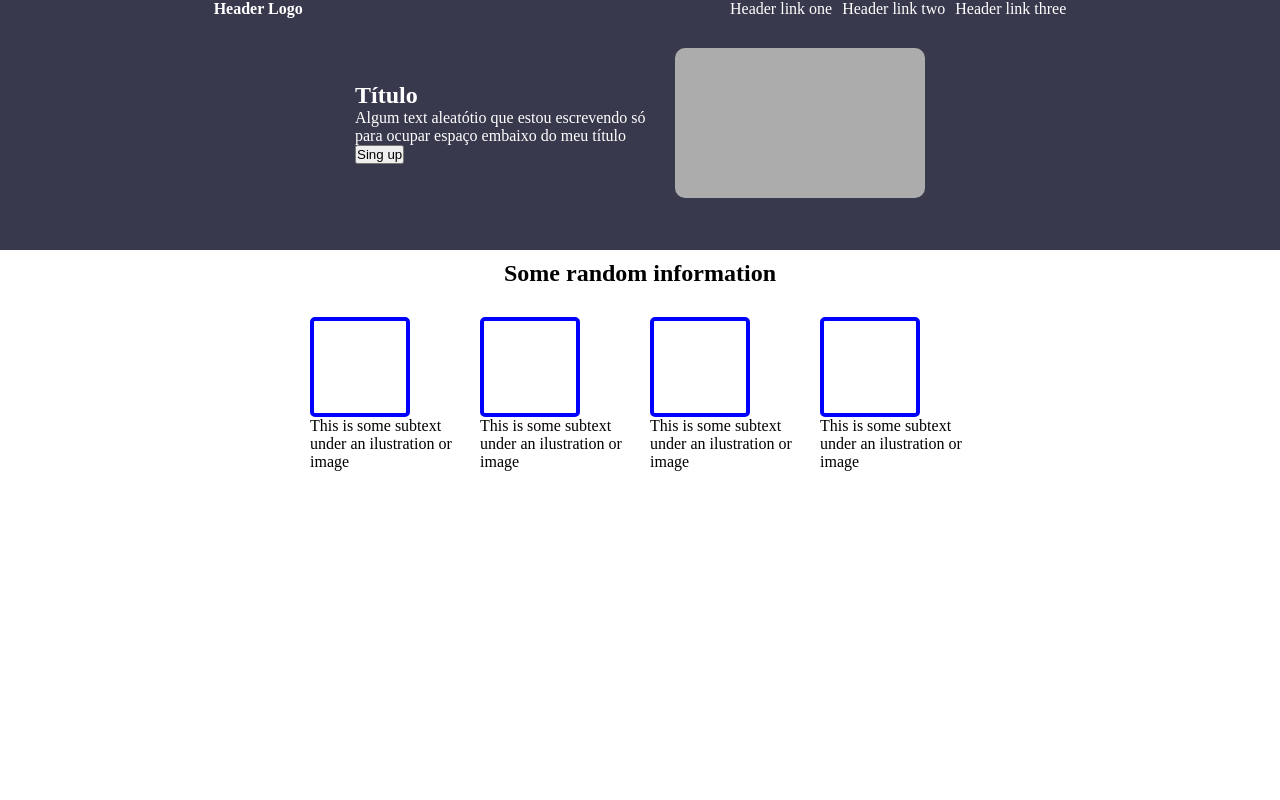
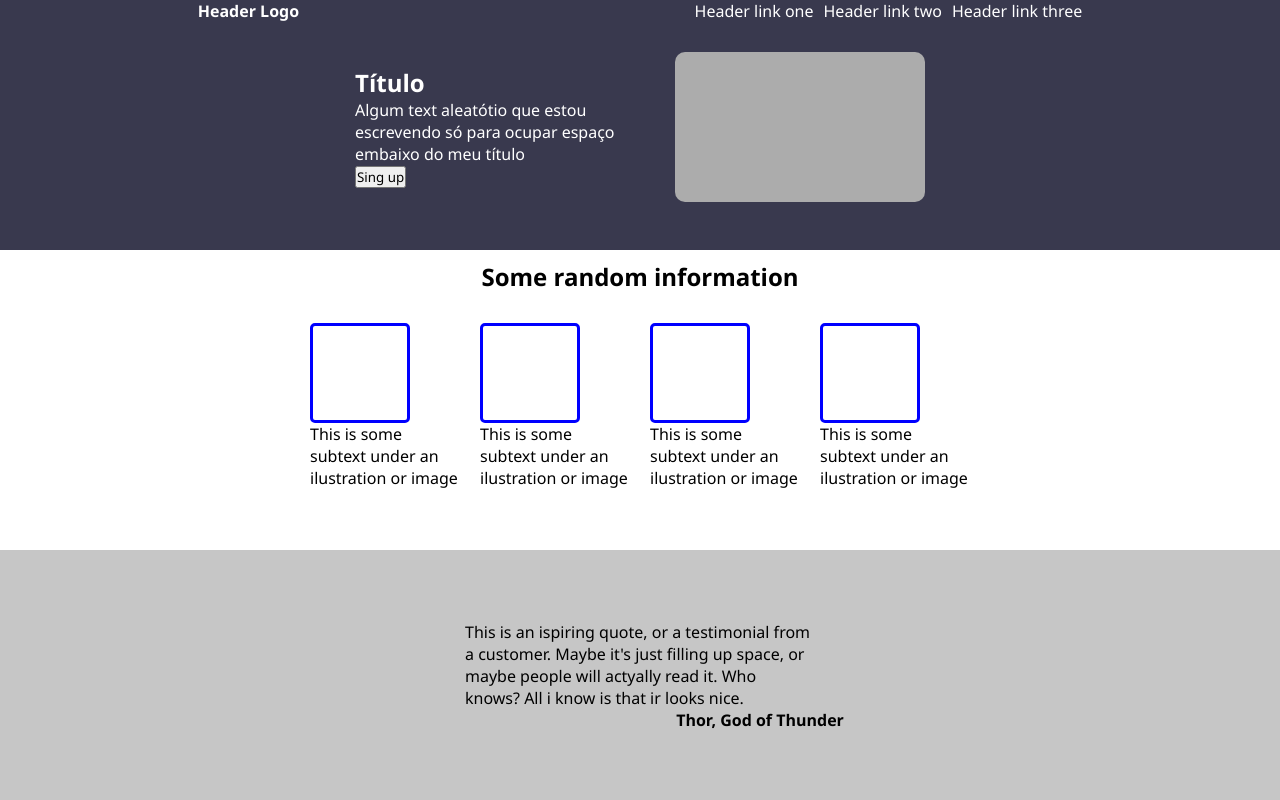
Before and after one commit to Eduzz4/First-Landing-page, a plain HTML site: page index.html in a window 1280 px wide. Drawn offline with Linux system fonts and the light colour scheme.

Commit message:
Adiciona o terceiro container da landing page

```diff
--- a/index.html
+++ b/index.html
@@ -7,7 +7,7 @@
     <title>Landing page</title>
   </head>
   <body>
-    <div class="primeiro-container">
+    <div class="primeiro-conteiner">
       <div class="cabeça">
         <div class="grupo-esquerdo">
           <div>Header Logo</div>
@@ -38,9 +38,9 @@
         <!--Caixa 1-->
         <div class="caixa-um">
           <div class="caixa"></div>
-            <div class="caixa-texto">
-              This is some subtext under an ilustration or image
-            </div>
+          <div class="caixa-texto">
+            This is some subtext under an ilustration or image
+          </div>
         </div>
         <!--Caixa 2-->
         <div class="caixa-dois">
@@ -65,5 +65,13 @@
         </div>
       </div>
     </div>
+    <div class="terceiro-conteiner">
+      <div class="texto-1">
+        This is an ispiring quote, or a testimonial from a customer. Maybe it's
+        just filling up space, or maybe people will actyally read it. Who knows?
+        All i know is that ir looks nice.
+      </div>
+      <div class="autor">Thor, God of Thunder</div>
+    </div>
   </body>
 </html>
--- a/style.css
+++ b/style.css
@@ -4,9 +4,10 @@
     margin: 0;
     padding: 0;
     box-sizing: border-box;
+    font-family: 'Segoe UI', Arial, sans-serif;
 }
 
-.primeiro-container {
+.primeiro-conteiner {
     background-color: rgb(57, 57, 78);
     height: 250px;
     display: flex;
@@ -55,7 +56,7 @@
 
 .segundo-conteiner {
     background-color: white;
-    height: 250px;
+    height: 300px;
     display: flex;
     flex-direction: column;
 }
@@ -76,7 +77,7 @@
 .caixa {
     width: 100px;
     height: 100px;
-    border: 4px solid blue;
+    border: 3px solid blue;
     border-radius: 5px;
 }
 
@@ -91,3 +92,27 @@
 .caixa-quatro {
     width: 150px;
 }
+
+.terceiro-conteiner {
+    display: flex;
+    flex-direction: column;
+    height: 250px;
+    width: 100%;
+    background-color: rgb(198, 198, 198);
+    justify-content: center;
+    align-items: center;
+}
+
+.texto-1 {
+    display: flex;
+    justify-content: center;
+    align-items: center;
+    max-width: 350px;
+}
+
+.autor {
+    font-weight: bold;
+    display: flex;
+    height: 20px;
+    margin-left: 240px;
+}
```
